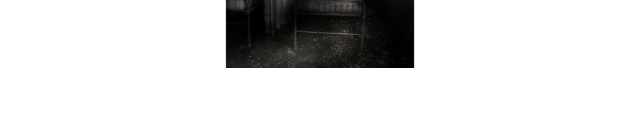
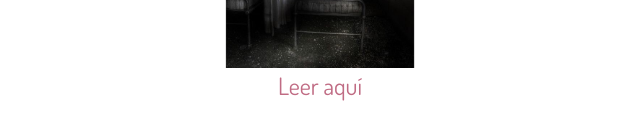
Before and after one commit to hojuelita/arolewithteacup, a plain HTML site: page miprimerpagina/oneshots.html in a window 1280 px wide. Shown: the part 372-512 px from the top of the page, 320-960 px from the left. Drawn offline with nearby package versions, Linux system fonts and the light colour scheme.

Commit message:
Update oneshots.html

```diff
--- a/miprimerpagina/oneshots.html
+++ b/miprimerpagina/oneshots.html
@@ -26,6 +26,8 @@
 					<article>
 						<h3 class="dosis animated fadeInDown retraso2">Perdidos en la ciudad fantasma</h3>
 						<img src="img/hospital.jpg" class="col-md-9 quitar-float animated zoomIn retraso3">
+						<br />
+						<a href="https://arolewithteacup.blogspot.com/2018/11/one-shotperdidos-en-la-ciudad-fantasma.html">Leer aquí</a>
 					</article>
 			</div>
 		</div>
```
